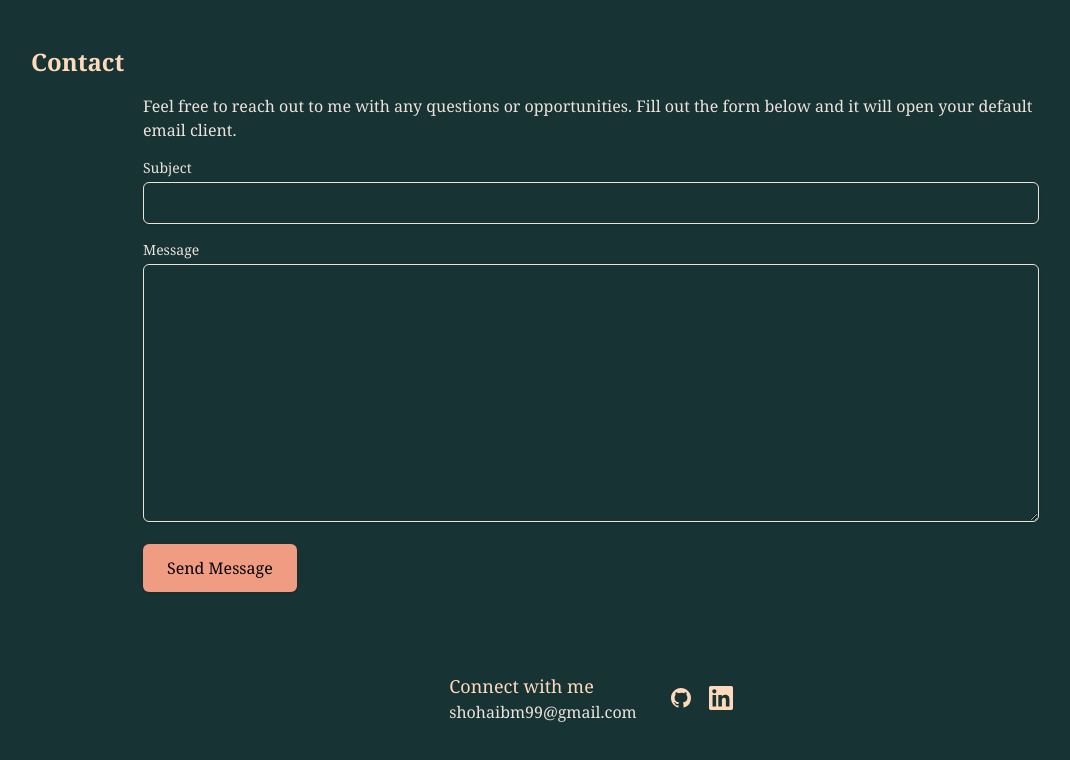
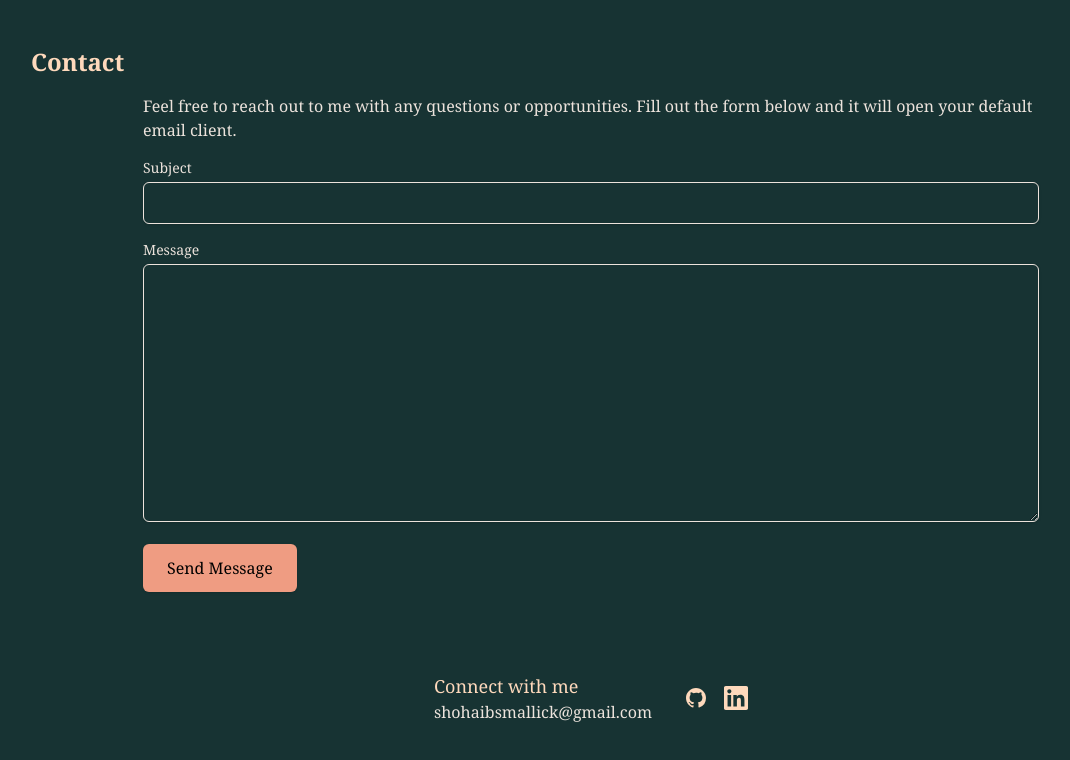
Before and after one commit to shohaibmk/Portfolio, a Next.js app: page / in a window 1280 px wide. Shown: the part 2194-2954 px from the top of the page, without its empty margins (49-1119 px from the left). Built offline with nearby package versions, Linux system fonts and the light colour scheme; no server answers.

Commit message:
fix: updated email address

```diff
--- a/app/components/contact.jsx
+++ b/app/components/contact.jsx
@@ -1,5 +1,6 @@
 "use client"
 import React, { useState } from 'react';
+import { CONTACTS } from '../data/contacts'
 
 function Contact() {
   const [formData, setFormData] = useState({
@@ -22,7 +23,7 @@ function Contact() {
     const emailBody = `${formData.message}`;
 
     // Create the mailto link with the form data
-    const mailtoLink = `mailto:shohaibm99@gmail.com?subject=${encodeURIComponent(formData.subject)}&body=${encodeURIComponent(emailBody)}`;
+    const mailtoLink = `mailto:${CONTACTS.email}?subject=${encodeURIComponent(formData.subject)}&body=${encodeURIComponent(emailBody)}`;
 
     // Open the default email client
     window.location.href = mailtoLink;
--- a/app/components/footer.jsx
+++ b/app/components/footer.jsx
@@ -1,4 +1,5 @@
 import React from 'react'
+import { CONTACTS } from '../data/contacts'
 
 function Footer() {
     return (
@@ -6,17 +7,17 @@ function Footer() {
             <div className="my-8 flex flex-col md:flex-row md:items-center md:justify-center gap-8">
                 <div className="mb-4 md:mb-0">
                     <h3 className="text-lg font-medium text-[#fed9bc]">Connect with me</h3>
-                    <p className="text-[#ece3dc]">shohaibm99@gmail.com</p>
+                    <p className="text-[#ece3dc]">{CONTACTS.email}</p>
                 </div>
 
                 <div className="flex space-x-4">
-                    <a href="https://github.com/shohaibmk" target="_blank" rel="noopener noreferrer" className="text-[#fed9bc] hover:text-[#fed9bc]/80">
+                    <a href={CONTACTS.github} target="_blank" rel="noopener noreferrer" className="text-[#fed9bc] hover:text-[#fed9bc]/80">
                         <span className="sr-only">GitHub</span>
                         <svg className="h-6 w-6" fill="currentColor" viewBox="0 0 24 24" aria-hidden="true">
                             <path fillRule="evenodd" d="M12 2C6.477 2 2 6.484 2 12.017c0 4.425 2.865 8.18 6.839 9.504.5.092.682-.217.682-.483 0-.237-.008-.868-.013-1.703-2.782.605-3.369-1.343-3.369-1.343-.454-1.158-1.11-1.466-1.11-1.466-.908-.62.069-.608.069-.608 1.003.07 1.531 1.032 1.531 1.032.892 1.53 2.341 1.088 2.91.832.092-.647.35-1.088.636-1.338-2.22-.253-4.555-1.113-4.555-4.951 0-1.093.39-1.988 1.029-2.688-.103-.253-.446-1.272.098-2.65 0 0 .84-.27 2.75 1.026A9.564 9.564 0 0112 6.844c.85.004 1.705.115 2.504.337 1.909-1.296 2.747-1.027 2.747-1.027.546 1.379.202 2.398.1 2.651.64.7 1.028 1.595 1.028 2.688 0 3.848-2.339 4.695-4.566 4.943.359.309.678.92.678 1.855 0 1.338-.012 2.419-.012 2.747 0 .268.18.58.688.482A10.019 10.019 0 0022 12.017C22 6.484 17.522 2 12 2z" clipRule="evenodd" />
                         </svg>
                     </a>
-                    <a href="https://www.linkedin.com/in/shohaibmk" target="_blank" rel="noopener noreferrer" className="text-[#fed9bc] hover:text-[#fed9bc]/80">
+                    <a href={CONTACTS.linkedin} target="_blank" rel="noopener noreferrer" className="text-[#fed9bc] hover:text-[#fed9bc]/80">
                         <span className="sr-only">LinkedIn</span>
                         <svg className="h-6 w-6" fill="currentColor" viewBox="0 0 24 24" aria-hidden="true">
                             <path d="M20.447 20.452h-3.554v-5.569c0-1.328-.027-3.037-1.852-3.037-1.853 0-2.136 1.445-2.136 2.939v5.667H9.351V9h3.414v1.561h.046c.477-.9 1.637-1.85 3.37-1.85 3.601 0 4.267 2.37 4.267 5.455v6.286zM5.337 7.433c-1.144 0-2.063-.926-2.063-2.065 0-1.138.92-2.063 2.063-2.063 1.14 0 2.064.925 2.064 2.063 0 1.139-.925 2.065-2.064 2.065zm1.782 13.019H3.555V9h3.564v11.452zM22.225 0H1.771C.792 0 0 .774 0 1.729v20.542C0 23.227.792 24 1.771 24h20.451C23.2 24 24 23.227 24 22.271V1.729C24 .774 23.2 0 22.222 0h.003z" />
--- /dev/null
+++ b/app/data/contacts.js
@@ -0,0 +1,5 @@
+export const CONTACTS = {
+    linkedin: "https://www.linkedin.com/in/shohaibmk/",
+    github: "https://github.com/shohaibmk",
+    email: "shohaibsmallick@gmail.com"
+}
```
